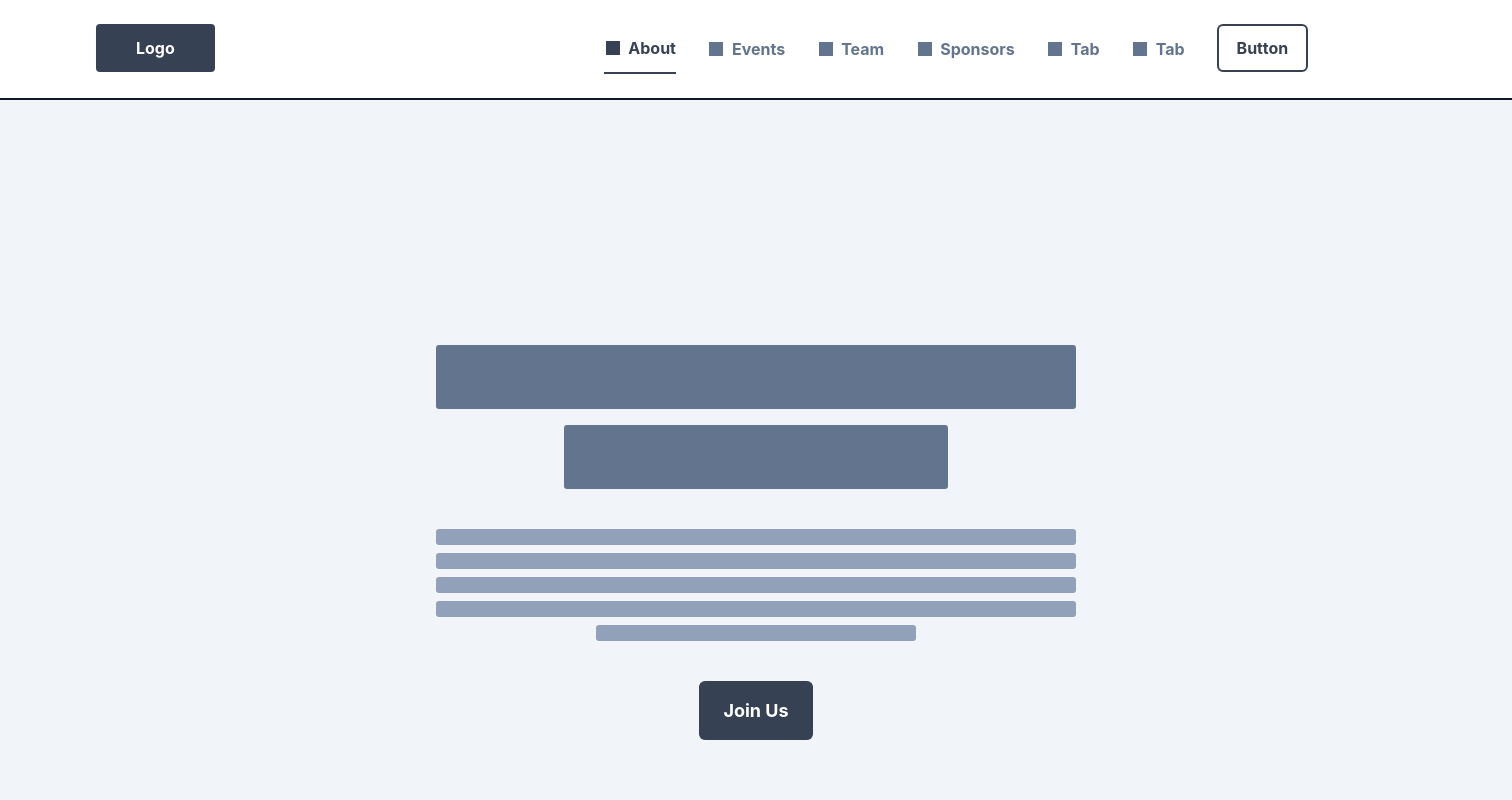
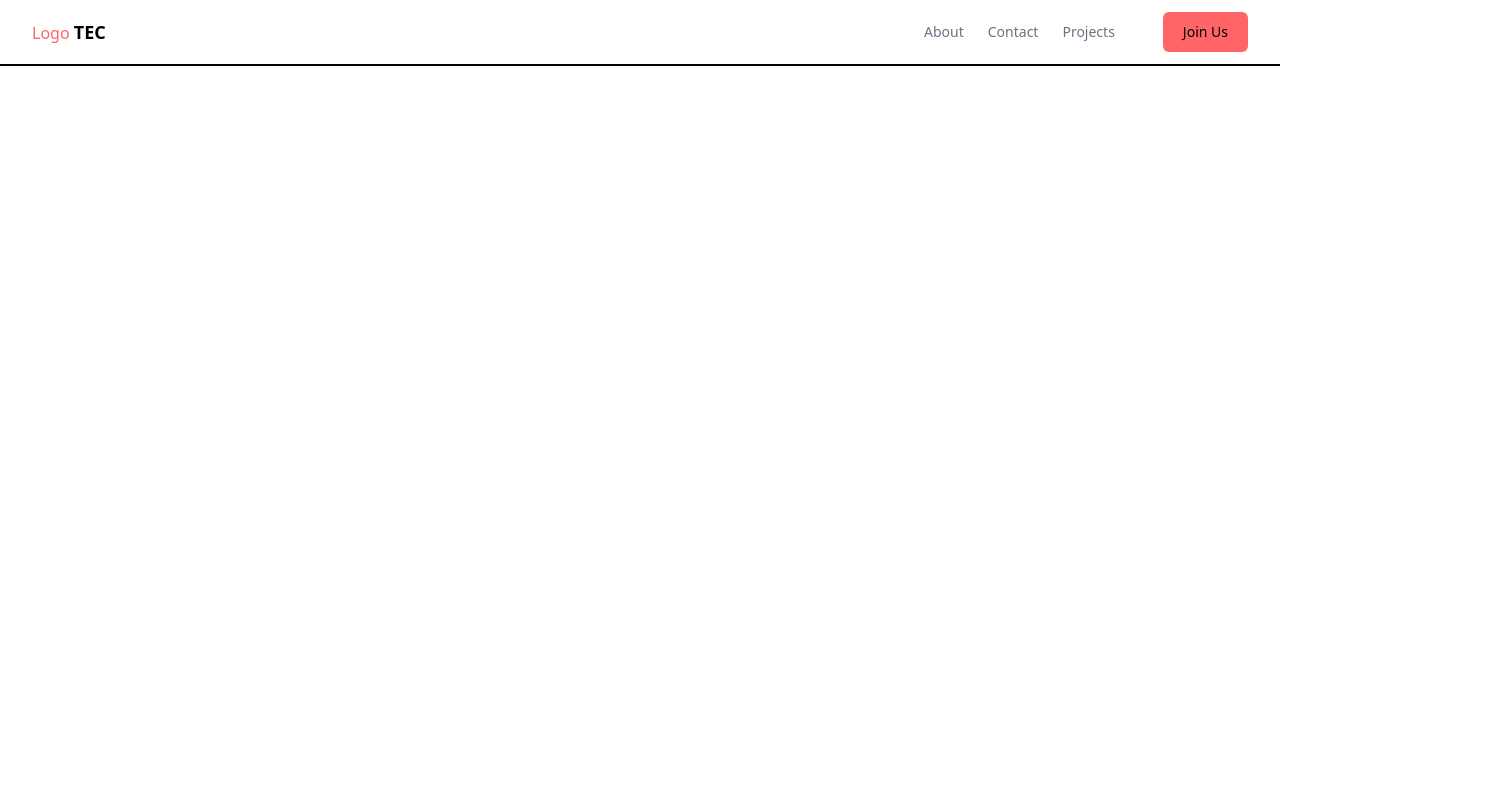
Before and after one commit to RDiaz2-Source/srjc-tec-website, a SvelteKit app: page / in a window 1280 px wide. Shown: the top 800 px of the page, 1512 px wide, since content can reach past the window. Built offline with nearby package versions, Linux system fonts and the light colour scheme.

Commit message:
feature: WIP header

```diff
--- a/src/app.css
+++ b/src/app.css
@@ -3,4 +3,16 @@
 
 @theme inline {
 	--color-button-primary: var(--color-red-400);
+	--color-button-tab-active: var(--color-black);
 }
+
+@layer theme {
+	:root,
+	:host {
+		/* active when prefers-color-scheme: dark */
+		@variant dark {
+			--color-button-primary: var(--color-red-400);
+			--color-button-tab-active: var(--color-white);
+		}
+	}
+}
--- /dev/null
+++ b/src/lib/Header.svelte
@@ -0,0 +1,72 @@
+<script lang="ts">
+	import NavBar from './NavBar.svelte';
+	import NavButtonIcon from '$lib/icons/nav-button.svg?component';
+
+	const tabs = ['About', 'Contact', 'Projects'];
+</script>
+
+<header class="border-b-2 border-b-black bg-white">
+	<div
+		class="
+    mx-auto max-w-7xl px-4
+    sm:px-6
+    lg:px-8
+  ">
+		<div class="flex h-16 items-center justify-between">
+			<div
+				class="
+      flex-1
+      md:flex md:items-center md:gap-12
+    ">
+				<a class="block text-red-400" href="#">
+					<span class="sr-only">Home</span>
+					Logo
+					<span class="text-lg font-semibold text-black">TEC</span>
+				</a>
+			</div>
+
+			<div class="md:flex md:items-center md:gap-12">
+				<nav
+					aria-label="Main"
+					class="
+       hidden
+       md:block
+     ">
+					<ul class="flex items-center gap-6 text-sm">
+						{#each tabs as label (label)}
+							<li>
+								<a
+									class="
+           text-gray-500 transition
+           hover:text-gray-500/75
+         "
+									href="#">
+									{label}
+								</a>
+							</li>
+						{/each}
+					</ul>
+				</nav>
+
+				<div class="flex items-center gap-4">
+					<div class="sm:flex sm:gap-4">
+						<div
+							class="
+         hidden
+         sm:flex
+       ">
+							<a
+								class="
+          rounded-md bg-button-primary px-5 py-2.5 text-sm font-medium
+          text-black
+        "
+								href="#">
+								Join Us
+							</a>
+						</div>
+					</div>
+				</div>
+			</div>
+		</div>
+	</div>
+</header>
--- a/src/routes/+page.svelte
+++ b/src/routes/+page.svelte
@@ -1,5 +1,5 @@
 <script lang="ts">
-	import ExampleWireframe from "$lib/ExampleWireframe.svelte";
+	import Header from '$lib/Header.svelte';
 </script>
 
-<ExampleWireframe />
+<Header></Header>
```
Also changed, not shown: src/lib/icons/nav-button.svg (added).
